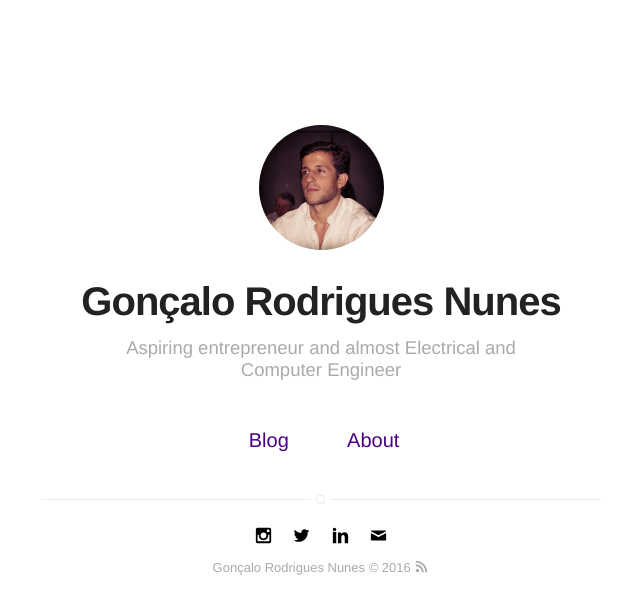
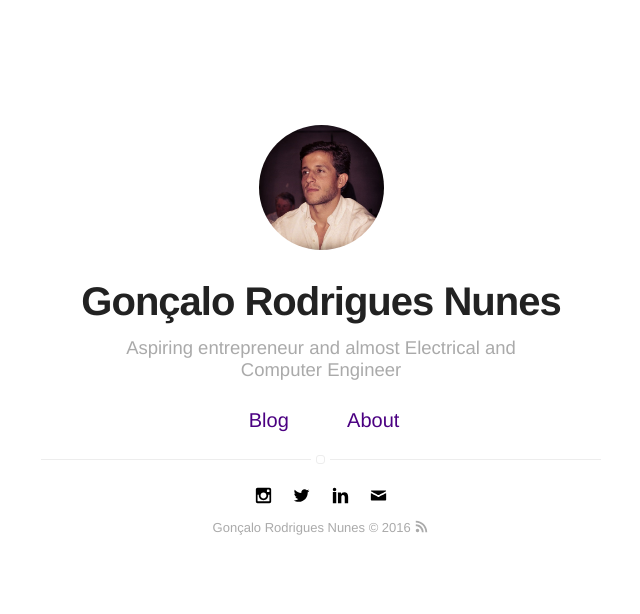
Before and after one commit to Gorbyy/gorbyy.github.io, a Jekyll site: the page built from index.html, in a window 1280 px wide. Shown: the top 614 px of the page, without its empty margins (319-959 px from the left). Built offline with Jekyll 4.4.1, drawn with Linux system fonts in a browser that asks for light colours.

Commit message:
Multiple CSS changes

```diff
--- a/_includes/header.html
+++ b/_includes/header.html
@@ -21,6 +13,5 @@
     <h2 class="description">{{ site.bio }}</h2>
 
 </header>
-{% endif %}
 
 {% include nav.html %}
--- a/_sass/components/footer.sass
+++ b/_sass/components/footer.sass
@@ -1,7 +1,7 @@
 .footer-main
     border-top: 1px solid $epsilon
     padding: 20px 0 40px 0
-    margin: 40px 0 0
+    margin: 20px 0 0
     font-size: 1.3rem
     color: $gama
     font-weight: 300
--- a/_sass/components/header.sass
+++ b/_sass/components/header.sass
@@ -27,7 +27,7 @@
         font-style: normal
         color: $gama
         width: 70%
-        margin: 0 auto 30px
+        margin: 0 auto 0px
 
         // if you put some links in your bio. ;)
         a
--- a/_sass/components/nav.sass
+++ b/_sass/components/nav.sass
@@ -28,7 +28,7 @@
             padding: 20px 10px
 
 .nav-home
-    margin-top: 40px
+    margin-top: 20px
     text-align: center
 
     > .list
```
Also changed, not shown: other parts of _includes/header.html (+0 -8 lines). Lines whose indentation alone changed are shown as unchanged.
